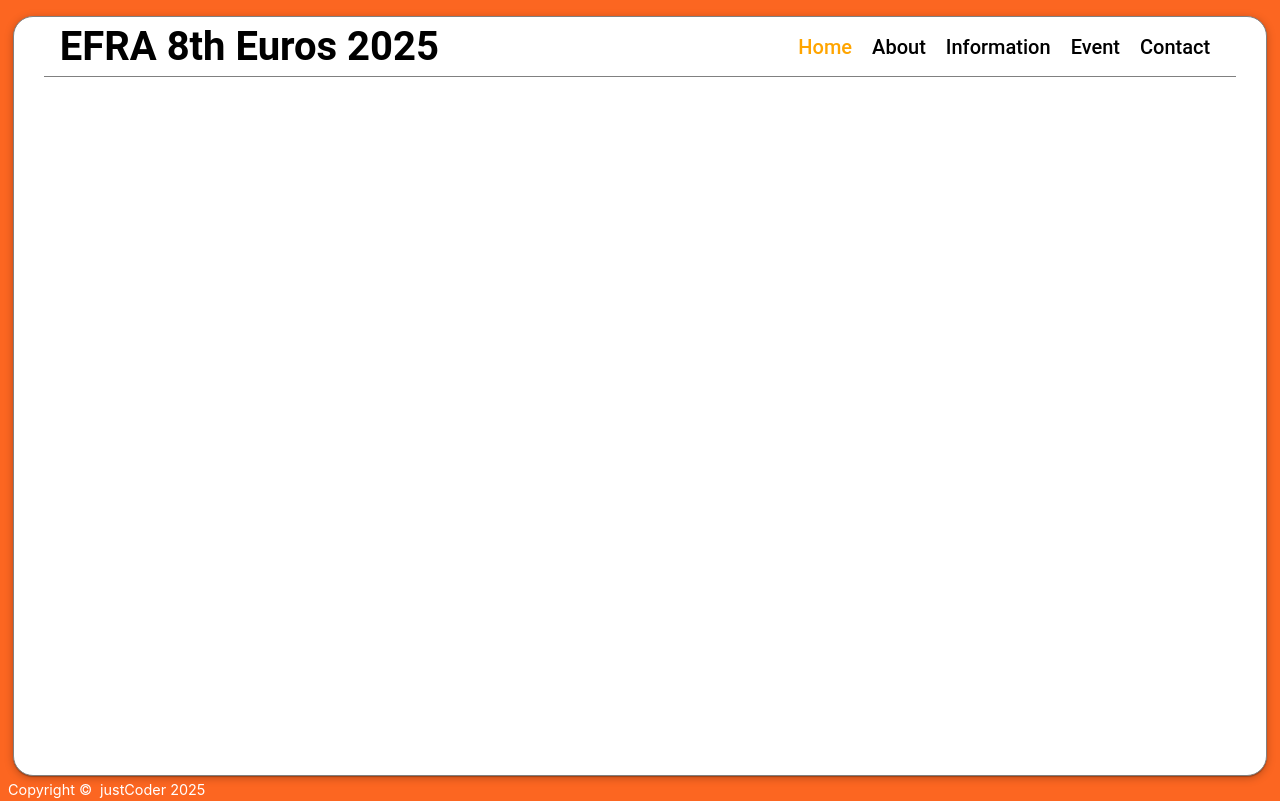
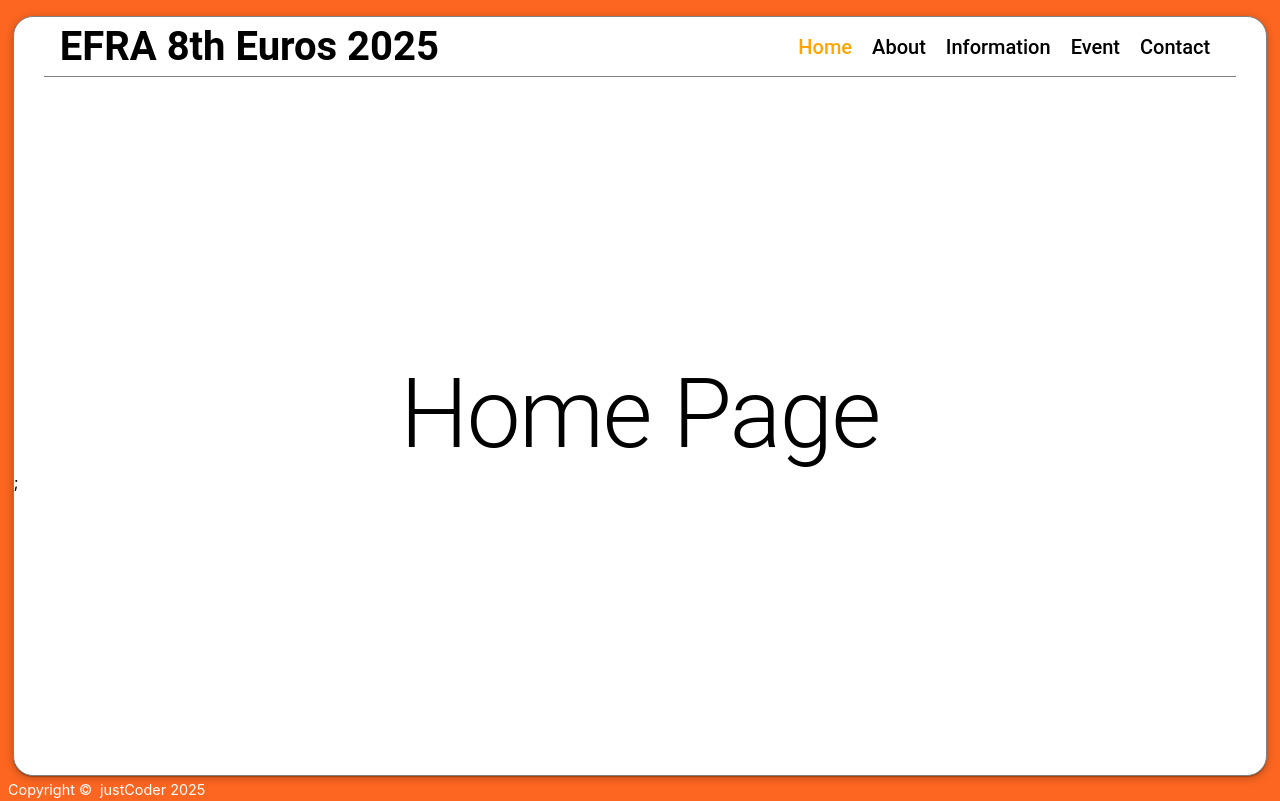
Before and after one commit to JC-Sites-Business/EFRA-8th-Euros-2025, a React (Vite) app: page /home in a window 1280 px wide. Built offline with nearby package versions, Linux system fonts and the light colour scheme; what material-ui-confirm would draw is missing.

Commit message:
base text colour updated

```diff
--- a/src/common/styles/index.scss
+++ b/src/common/styles/index.scss
@@ -12,7 +12,6 @@
   font-weight: 400;
 
   color-scheme: light dark;
-  color: rgba(255, 255, 255, 0.87);
   background-color: #fc6621;
 
   font-synthesis: none;
```
